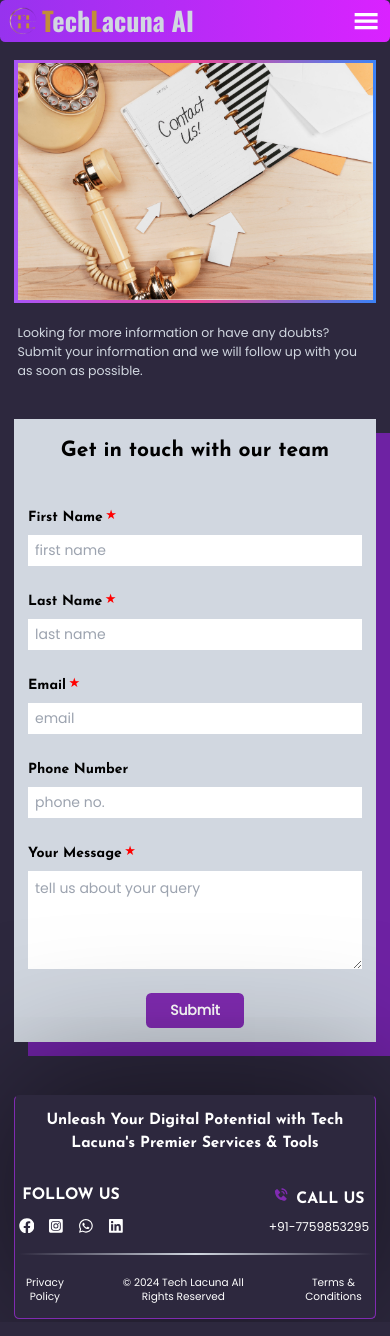
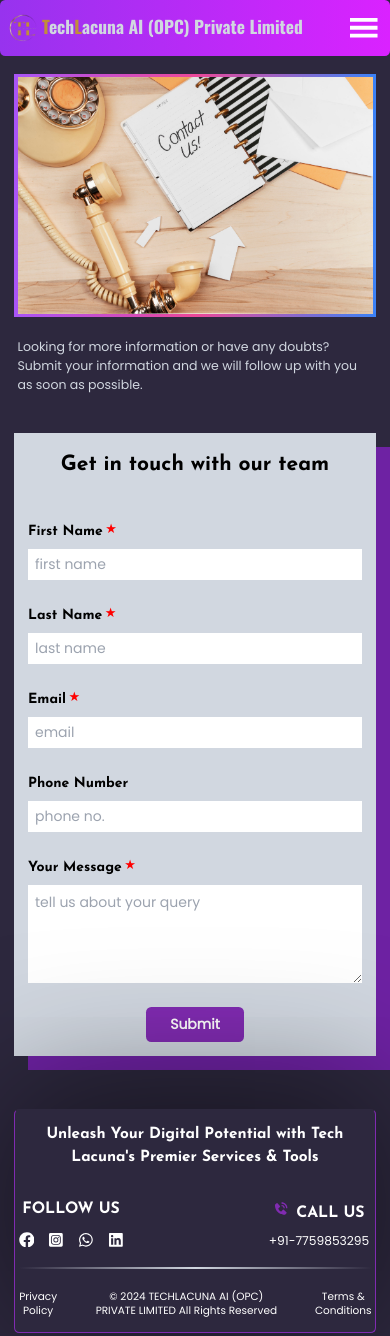
Before and after one commit to PranavHellicop/TechLacuna, a React (Vite) app: page /contact in a window 390 px wide. Built offline with nearby package versions, Linux system fonts and the light colour scheme; a web font is replaced by a local one.

Commit message:
changed logo

```diff
--- a/src/component/Footer.jsx
+++ b/src/component/Footer.jsx
@@ -50,7 +50,7 @@ const Footer = () => {
 
                         <p className='text-center  text-xs'>Privacy Policy</p>
                     </NavLink>
-                    <p className='text-center lg:text-base text-xs'>&copy; 2024 Tech Lacuna All Rights Reserved</p>
+                    <p className='text-center lg:text-base text-xs'>&copy; 2024 TECHLACUNA AI (OPC) PRIVATE LIMITED All Rights Reserved</p>
                     <NavLink to="/terms">
 
                     <p className='text-center text-xs'>Terms & Conditions</p>
--- a/src/component/Header.jsx
+++ b/src/component/Header.jsx
@@ -60,21 +60,21 @@ const Header = () => {
           ))}
         </ul>
       </div>
-      <div className={`flex justify-between items-center pl-1 pr-3 overflow-x-hidden lg:hidden ${pathname === "/about" ? "bg-gradient-to-r from-[#9733EE] to-[#DA22FF] border-b-light_dark-1 rounded-none" : "bg-gradient-to-r from-[#9733EE] to-[#DA22FF]"} rounded-md sticky top-0`}>
+      <div className={`flex justify-between items-center pl-1 pr-3 h-16 overflow-x-hidden lg:hidden ${pathname === "/about" ? "bg-gradient-to-r from-[#9733EE] to-[#DA22FF] border-b-light_dark-1 rounded-none" : "bg-gradient-to-r from-[#9733EE] to-[#DA22FF]"} rounded-md sticky top-0`}>
         <div className=''>
           <Logo src="./Images/logo1.webp" />
         </div>
         <div className=''>
           {!navOpen ?
-            <GiHamburgerMenu onClick={() => setIsNavOpen(!navOpen)} className='text-3xl cursor-pointer text-white' />
+            <GiHamburgerMenu onClick={() => setIsNavOpen(!navOpen)} className='text-4xl cursor-pointer text-white' />
             :
-            <ImCross onClick={() => setIsNavOpen(!navOpen)} className='text-3xl cursor-pointer text-white' />
+            <ImCross onClick={() => setIsNavOpen(!navOpen)} className='text-4xl cursor-pointer text-white' />
           }
         </div>
 
       </div>
       {navOpen &&
-        <ul className={`flex justify-center w-full items-center flex-col space-y-4 absolute top-12 p-5 bg-light_dark-1 z-10 animate-nav-menu origin-top`}>
+        <ul className={`flex justify-center w-full items-center flex-col space-y-4 absolute top-14 p-5 bg-light_dark-1 z-10 animate-nav-menu origin-top`}>
           {navItems.map((item) => (
             <NavLink to={item.path} key={item.itemName} className="text-white hover:text-gray-400 bg-light_dark-2 p-2 rounded-md w-full text-center" onClick={() => setIsNavOpen(!navOpen)} >
               <li  className='font-bold text-lg'>{item.itemName}</li>
--- a/src/component/Logo.jsx
+++ b/src/component/Logo.jsx
@@ -4,12 +4,11 @@ import { NavLink } from 'react-router-dom'
 const Logo = ({src}) => {
   return (
     <NavLink to="/">
-    <div className='lg:p-0 p-1 flex justify-center items-center'>
+    <div className='lg:p-0 p-1 flex justify-center'>
         <div>
-
-        <img src={src} alt="Logo" className='w-10 h-10' />
+          <img src={src} alt="Logo" className='w-10 h-10 ' />
         </div>
-        <h1 className=' h-fit font-oswald text-3xl lg:p-0 font-extrabold '><span className='text-[#C18E39]'>T</span>ech<span className="text-[#C18E39]">L</span>acuna AI</h1>
+        <h1 className=' lg:h-fit  text-center font-oswald lg:text-3xl text-xl py-1 lg:p-0 font-extrabold '><span className='text-[#C18E39]'>T</span>ech<span className="text-[#C18E39]">L</span>acuna AI (OPC) Private Limited</h1>
     </div>
 
     </NavLink>
--- a/src/component/styles.css
+++ b/src/component/styles.css
@@ -9,9 +9,6 @@
   }
 
   .swiper-slide {
-    /* background-position: top;
-    background-size: cover; */
-    /* width: 20rem; */
     height: 27rem;
     display: flex;
     flex-direction: column;
@@ -22,7 +19,7 @@
     border: 1px solid #ccc;
     border-radius: 1rem;
     max-width: 25rem;
-    background-image: url("../../public/Images/purpleFlower.jpg");
+    background-image: url("./Images/purpleFlower.jpg");
     overflow: hidden;
 
   }
```
Also changed, not shown: src/App.css (+2 -8 lines).
